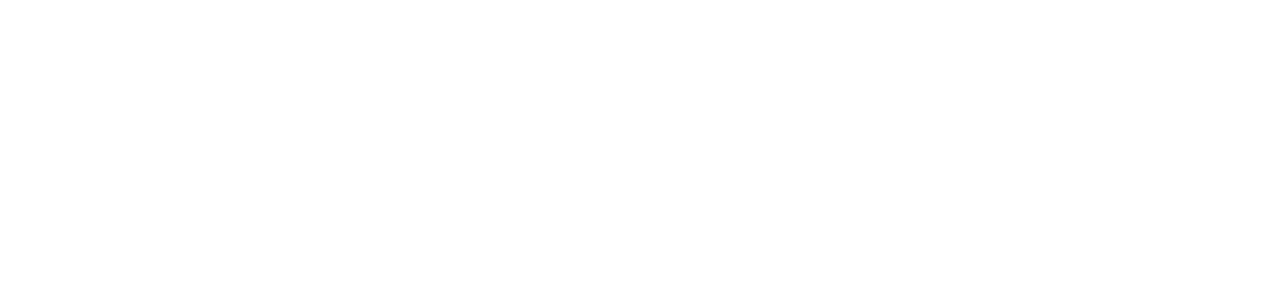
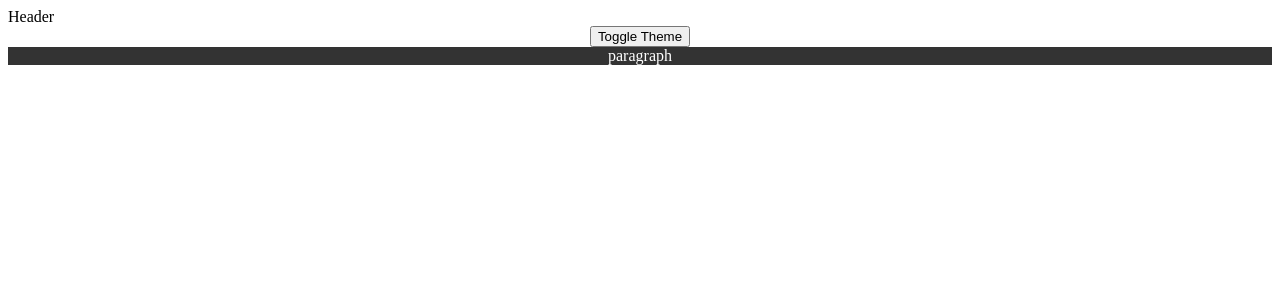
Before and after one commit to QuocDung267/Project_Training_React, a React (Create React App) app: page /app-usecontext in a window 1280 px wide. Before the commit this address had no page. Shown: the top 300 px of the page. Built offline with nearby package versions, Linux system fonts and the light colour scheme.

Commit message:
usecontext

```diff
--- /dev/null
+++ b/src/components/appUseContext/Context.js
@@ -0,0 +1,9 @@
+import React from 'react'
+import Paragraph from './paragraph'
+
+ function Context() {
+  return (
+    <Paragraph />
+  )
+}
+export default Context
--- /dev/null
+++ b/src/components/appUseContext/ThemeContext.js
@@ -0,0 +1,19 @@
+import { createContext, useState } from 'react'
+//create context
+const ThemeContext = createContext()
+
+function ThemeProvider({ children }) {
+    const [theme, setTheme] = useState('dark')
+    const toggleTheme = () =>{
+        setTheme(theme === 'dark' ? 'light' : 'dark')
+    }
+    const value = {
+        theme, toggleTheme
+    }
+    return (
+        <ThemeContext.Provider value={value}>
+            {children}
+        </ThemeContext.Provider>
+    )
+}
+export {ThemeContext,ThemeProvider}
--- /dev/null
+++ b/src/components/appUseContext/app.css
@@ -0,0 +1,4 @@
+    .dark {
+        color: #ffff;
+        background-color: #333;
+    }
--- /dev/null
+++ b/src/components/appUseContext/index.js
@@ -0,0 +1,15 @@
+import React, { useContext } from 'react'
+import Context from './Context'
+import './app.css'
+import { ThemeContext } from './ThemeContext'
+
+function AppUseContext() {
+    const context = useContext(ThemeContext)
+    return (
+        <div style={{ textAlign: 'center' }}>
+            <button onClick={context.toggleTheme}>Toggle Theme</button>
+            <Context  />
+        </div>
+    )
+}
+export default AppUseContext
--- /dev/null
+++ b/src/components/appUseContext/paragraph.js
@@ -0,0 +1,10 @@
+import React, { useContext } from 'react'
+import { ThemeContext } from './ThemeContext'
+
+ function Paragraph() {
+    const context = useContext(ThemeContext)
+  return (
+    <div className={context.theme}>paragraph</div>
+  )
+}
+export default Paragraph
--- a/src/index.js
+++ b/src/index.js
@@ -2,12 +2,15 @@
 import { createRoot } from "react-dom/client";
 
 import App from "./App";
+import { ThemeProvider } from "./components/appUseContext/ThemeContext";
 
 const rootElement = document.getElementById("root");
 const root = createRoot(rootElement);
 
 root.render(
   <StrictMode>
+    <ThemeProvider>
     <App />
+    </ThemeProvider>
   </StrictMode>
 );
```
Also changed, not shown: src/router/root.js (+5 -3 lines).
